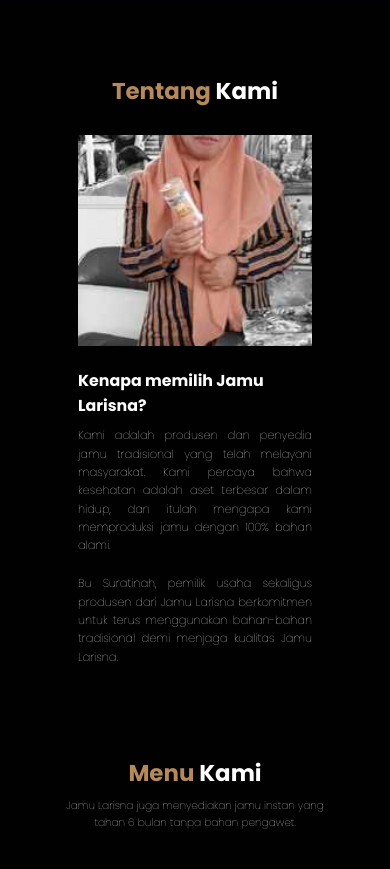
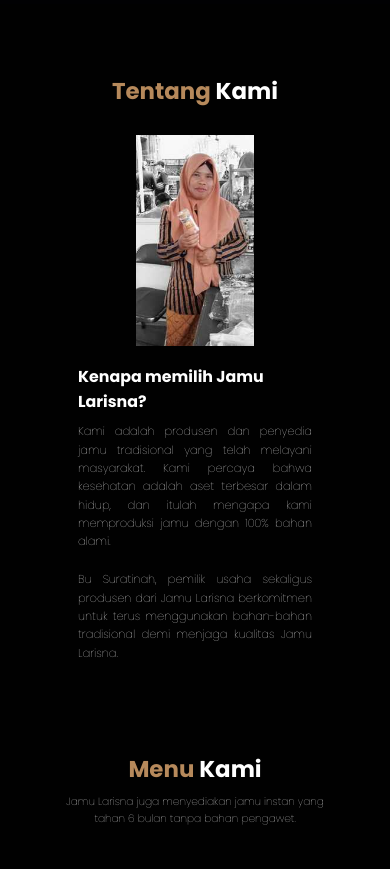
Before and after one commit to yonathanhadijaya/jamularisna, a plain HTML site: page index.html in a window 390 px wide. Shown: the part 840-1709 px from the top of the page. Drawn offline with nearby package versions, Linux system fonts and the light colour scheme.

Commit message:
benerin foto di about

```diff
--- a/css/style.css
+++ b/css/style.css
@@ -12,7 +12,7 @@
   text-decoration: none;
 }
 
-html{
+html {
   scroll-behavior: smooth;
 }
 
@@ -177,7 +177,7 @@ body {
 
 .about .row .about-img {
   /* grow, shrink, img size (default 1 1 45rem) */
-  flex: 1 1 5rem;
+  flex: 1 1 45rem;
   margin: 0 auto;
 }
 
@@ -320,11 +320,10 @@ footer .credit {
   font-size: 75%;
 }
 
-footer .credit a{
+footer .credit a {
   color: var(--bg);
   font-weight: 700;
 }
-
 
 /* ============= */
 /* media queries */
@@ -385,10 +384,19 @@ footer .credit a{
     padding: 0;
   }
 
+  .about .row .about-img {
+    /* padding: auto; */
+    display: flex;
+  }
+
   .about .row .about-img img {
     height: 24rem;
+    width: auto;
+    /* height diatur di media tablet aja lah, kalo disini ngerusak margin asu */
     object-fit: cover;
     object-position: center;
+    margin: auto;
+    position: relative;
   }
 
   .about .row .content h3 {
```
